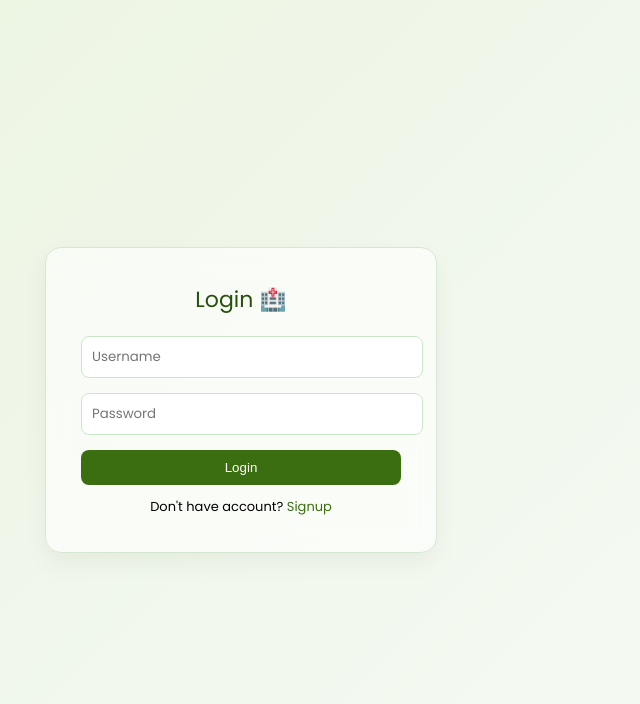
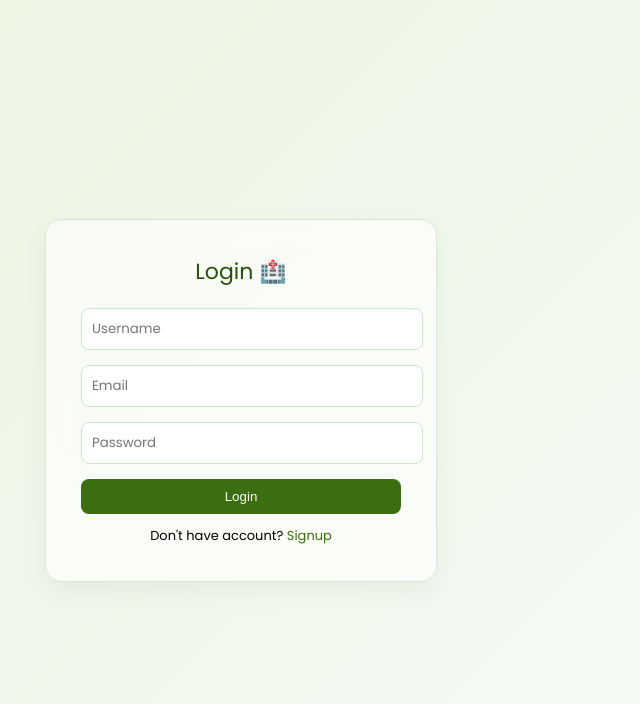
Before and after one commit to navneet-glitch/Hospital-Management-App, a Flask app: page /login in a window 1280 px wide. Shown: the top 704 px of the page, without its empty margins (399-1039 px from the left). Run offline with Flask 3, Linux system fonts and the light colour scheme.

Commit message:
add email

```diff
--- a/app.py
+++ b/app.py
@@ -8,7 +8,7 @@ app.secret_key = "secret123"
 db = mysql.connector.connect(
     host="localhost",
     user="root",
-    password="",   # apna password daalna
+    password="Navya@MYSQL2026",   # apna password daalna
     database="hospital"
 )
 
@@ -44,7 +44,7 @@ def signup():
     if request.method == 'POST':
         username = request.form['username']
         password = request.form['password']
-
+        email = request.form['email']
         cursor = db.cursor()
         cursor.execute(
             "INSERT INTO users (username, password) VALUES (%s, %s)",
@@ -65,7 +65,7 @@ def login():
     if request.method == 'POST':
         username = request.form['username']
         password = request.form['password']
-
+        email = request.form['email']
         cursor = db.cursor()
         cursor.execute(
             "SELECT * FROM users WHERE username=%s AND password=%s",
@@ -74,7 +74,7 @@ def login():
         user = cursor.fetchone()
 
         if user:
-            session['user'] = username
+            session['user'] = email
             return redirect('/')
         else:
             return "Invalid username or password ❌"
--- a/templates/login.html
+++ b/templates/login.html
@@ -90,7 +90,9 @@ input:focus {
         <div class="input-group">
             <input type="text" name="username" placeholder="Username" required>
         </div>
-
+       <div class="input-group">
+            <input type="email" name="email" placeholder="Email" required>
+        </div>
         <div class="input-group">
             <input type="password" name="password" placeholder="Password" required>
         </div>
--- a/templates/signin.html
+++ b/templates/signin.html
@@ -87,7 +87,7 @@ input:focus {
 
     <form method="POST">
         <div class="input-group">
-            <input type="text" name="username" placeholder="Username" required>
+            <input type="email" name="email" placeholder="Email" required>
         </div>
 
         <div class="input-group">
```
